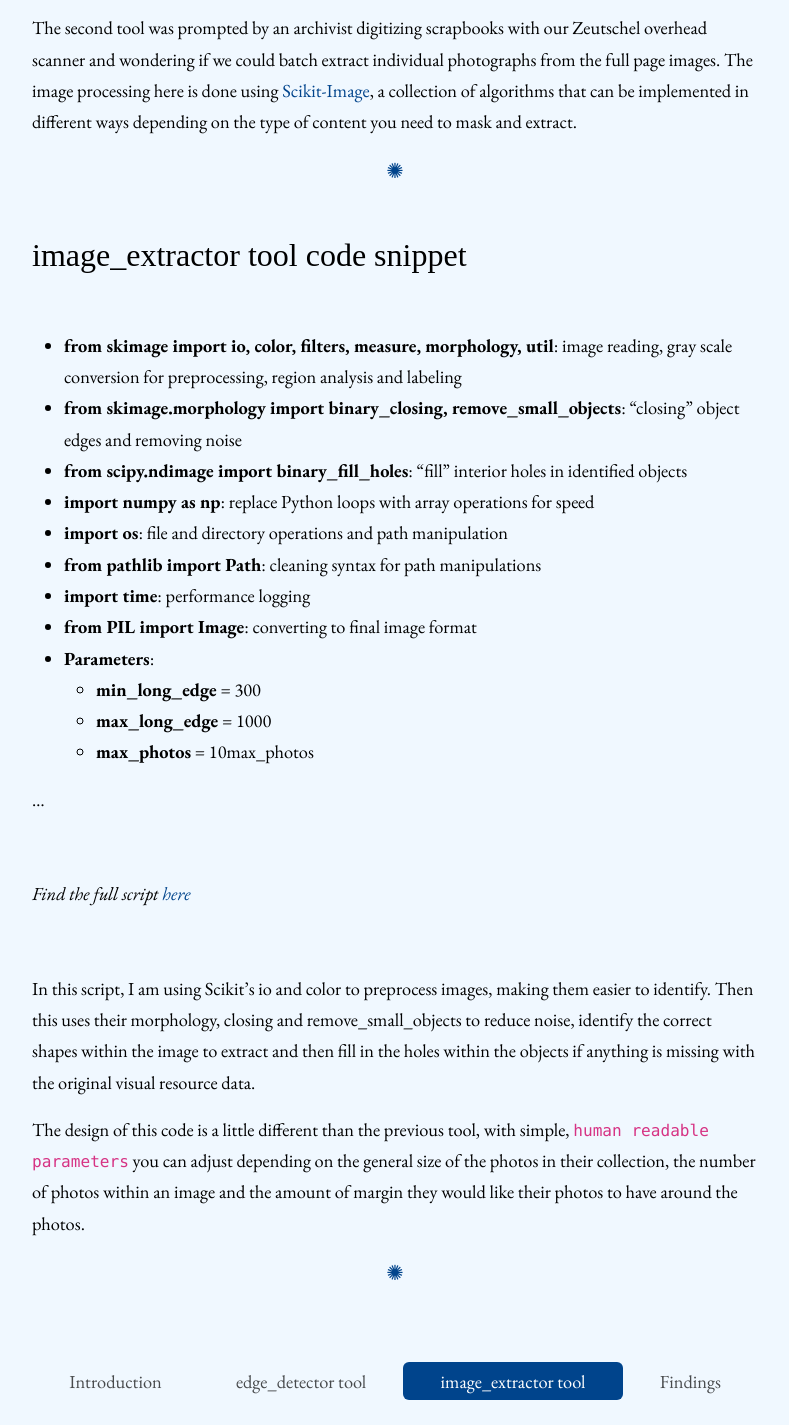
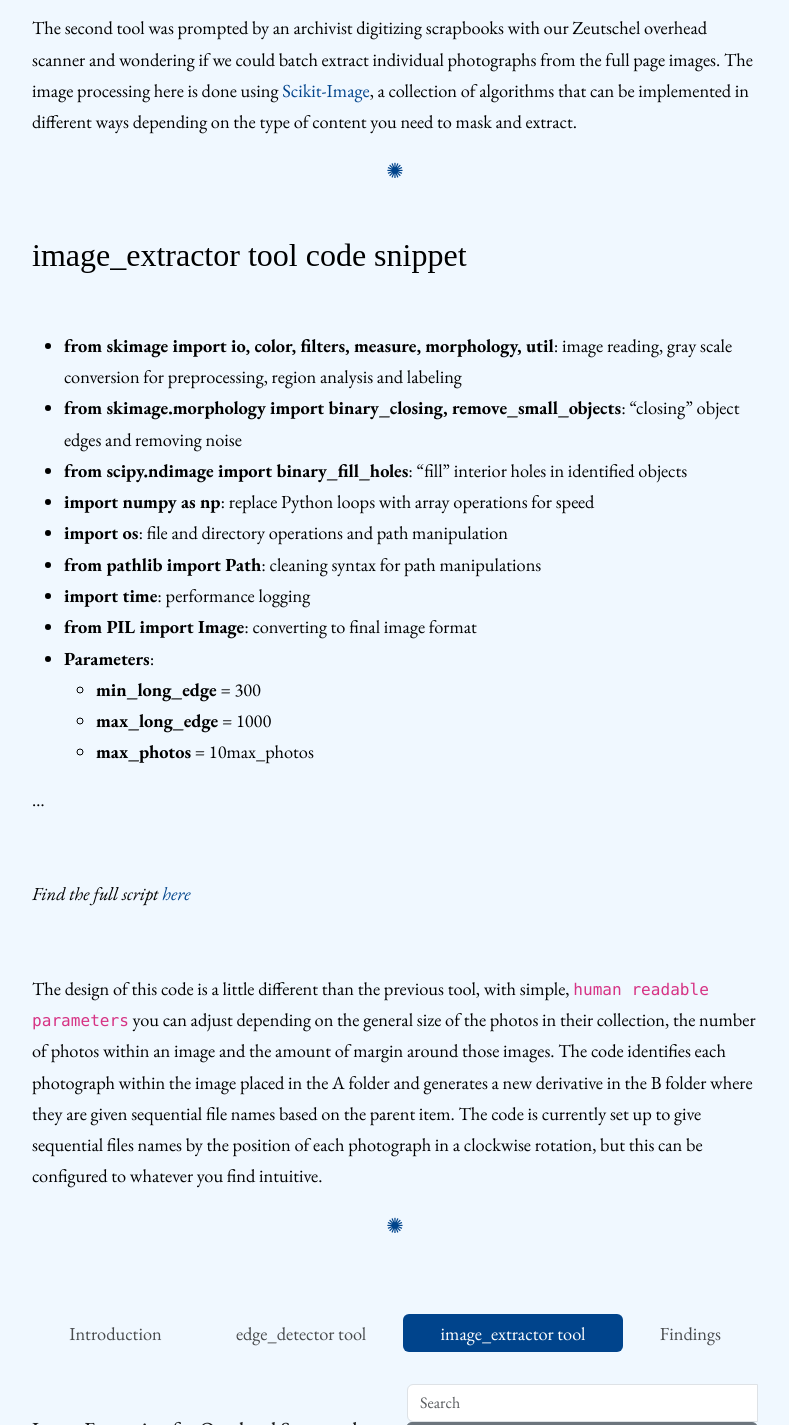
Before and after one commit to aweymo-ui/vra_2025, a Jekyll site: the page built from content/3_ie.md, in a window 1280 px wide, cut to the strip 307-1732 px from the top of the page. Shown: the whole strip, without its empty margins (245-1034 px from the left). Built offline with Jekyll 4.4.1, drawn with Linux system fonts in a browser that asks for light colours; some web fonts are replaced.

```diff
--- a/content/3_ie.md
+++ b/content/3_ie.md
@@ -43,9 +43,7 @@ _Find the full script [here](https://github.com/Scholarly-Projects/image_extract
 
 <br>
 
-In this script, I am using Scikit’s io and color to preprocess images, making them easier to identify. Then this uses their morphology, closing and remove_small_objects to reduce noise, identify the correct shapes within the image to extract and then fill in the holes within the objects if anything is missing with the original visual resource data.
-
-The design of this code is a little different than the previous tool, with simple, `human readable parameters` you can adjust depending on the general size of the photos in their collection, the number of photos within an image and the amount of margin they would like their photos to have around the photos.
+The design of this code is a little different than the previous tool, with simple, `human readable parameters` you can adjust depending on the general size of the photos in their collection, the number of photos within an image and the amount of margin around those images. The code identifies each photograph within the image placed in the A folder and generates a new derivative in the B folder where they are given sequential file names based on the parent item. The code is currently set up to give sequential files names by the position of each photograph in a clockwise rotation, but this can be configured to whatever you find intuitive.
 
 <div class="symbol-container">
     <p class="symbol">&#10042;</p>
```
Also changed, not shown: content/1_intro.md (+4 -4 lines), content/2_ed.md (+1 -3 lines), content/4_findings.md (+12 -4 lines).
